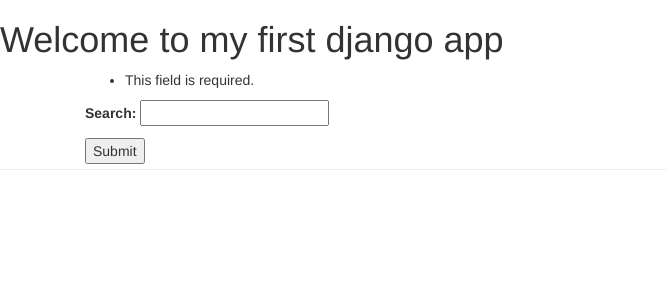
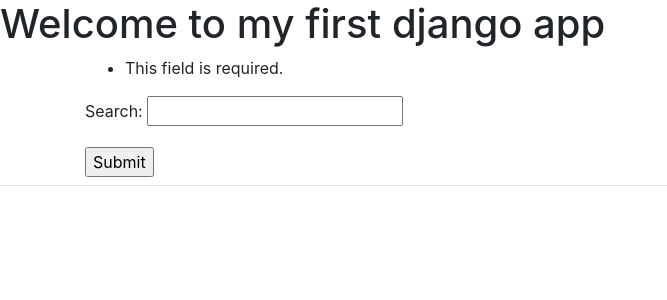
Before and after one commit to nashirba/trydjango-rbk, a Django app: page / in a window 1280 px wide. Shown: the top 300 px of the page, without its empty margins (0-667 px from the left). Run offline with Django 3.2, Linux system fonts and the light colour scheme; data that the repository does not hold is empty; some libraries are stand-ins or nearby versions.

Commit message:
:hammer: updated links to bootstrap

```diff
--- a/templates/base.html
+++ b/templates/base.html
@@ -1,30 +1,24 @@
 <!DOCTYPE html>
 <html lang="en">
 <head>
-    <meta charset="UTF-8">
-    <meta name="viewport" content="width=device-width, initial-scale=1.0">
-    <title>Document</title>
+    <!-- Required meta tags -->
+    <meta charset="utf-8">
+    <meta name="viewport" content="width=device-width, initial-scale=1, shrink-to-fit=no">
 
-    <!-- Bootstrap -->
-    <link href="css/bootstrap.min.css" rel="stylesheet">
-    <!-- Latest compiled and minified CSS -->
-    <link rel="stylesheet" href="https://maxcdn.bootstrapcdn.com/bootstrap/3.3.7/css/bootstrap.min.css" integrity="sha384-BVYiiSIFeK1dGmJRAkycuHAHRg32OmUcww7on3RYdg4Va+PmSTsz/K68vbdEjh4u" crossorigin="anonymous">
-
-    <!-- Optional theme -->
-    <link rel="stylesheet" href="https://maxcdn.bootstrapcdn.com/bootstrap/3.3.7/css/bootstrap-theme.min.css" integrity="sha384-rHyoN1iRsVXV4nD0JutlnGaslCJuC7uwjduW9SVrLvRYooPp2bWYgmgJQIXwl/Sp" crossorigin="anonymous">
-
-    <!-- Latest compiled and minified JavaScript -->
-    <script src="https://maxcdn.bootstrapcdn.com/bootstrap/3.3.7/js/bootstrap.min.js" integrity="sha384-Tc5IQib027qvyjSMfHjOMaLkfuWVxZxUPnCJA7l2mCWNIpG9mGCD8wGNIcPD7Txa" crossorigin="anonymous"></script>
+    <!-- Bootstrap CSS -->
+    <link rel="stylesheet" href="https://maxcdn.bootstrapcdn.com/bootstrap/4.0.0/css/bootstrap.min.css" integrity="sha384-Gn5384xqQ1aoWXA+058RXPxPg6fy4IWvTNh0E263XmFcJlSAwiGgFAW/dAiS6JXm" crossorigin="anonymous">
 
 </head>
 <body>
+
     {% block content %}
     {% endblock content %}
 
-    <!-- jQuery (necessary for Bootstrap's JavaScript plugins) -->
-    <script src="https://ajax.googleapis.com/ajax/libs/jquery/1.12.4/jquery.min.js"></script>
-    <!-- Include all compiled plugins (below), or include individual files as needed -->
-    <script src="js/bootstrap.min.js"></script>
+    <!-- Optional JavaScript -->
+    <!-- jQuery first, then Popper.js, then Bootstrap JS -->
+    <script src="https://code.jquery.com/jquery-3.2.1.slim.min.js" integrity="sha384-KJ3o2DKtIkvYIK3UENzmM7KCkRr/rE9/Qpg6aAZGJwFDMVNA/GpGFF93hXpG5KkN" crossorigin="anonymous"></script>
+    <script src="https://cdnjs.cloudflare.com/ajax/libs/popper.js/1.12.9/umd/popper.min.js" integrity="sha384-ApNbgh9B+Y1QKtv3Rn7W3mgPxhU9K/ScQsAP7hUibX39j7fakFPskvXusvfa0b4Q" crossorigin="anonymous"></script>
+    <script src="https://maxcdn.bootstrapcdn.com/bootstrap/4.0.0/js/bootstrap.min.js" integrity="sha384-JZR6Spejh4U02d8jOt6vLEHfe/JQGiRRSQQxSfFWpi1MquVdAyjUar5+76PVCmYl" crossorigin="anonymous"></script>
 
 </body>
 </html>
```
